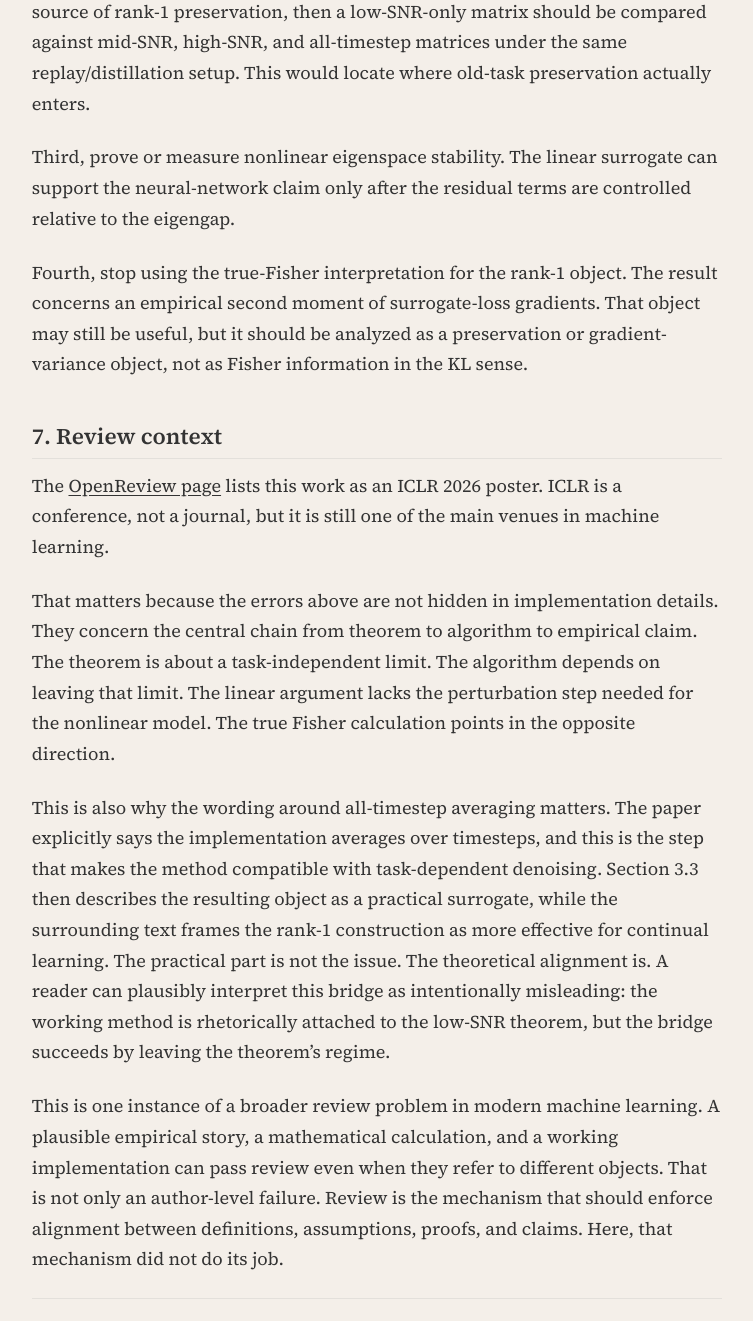
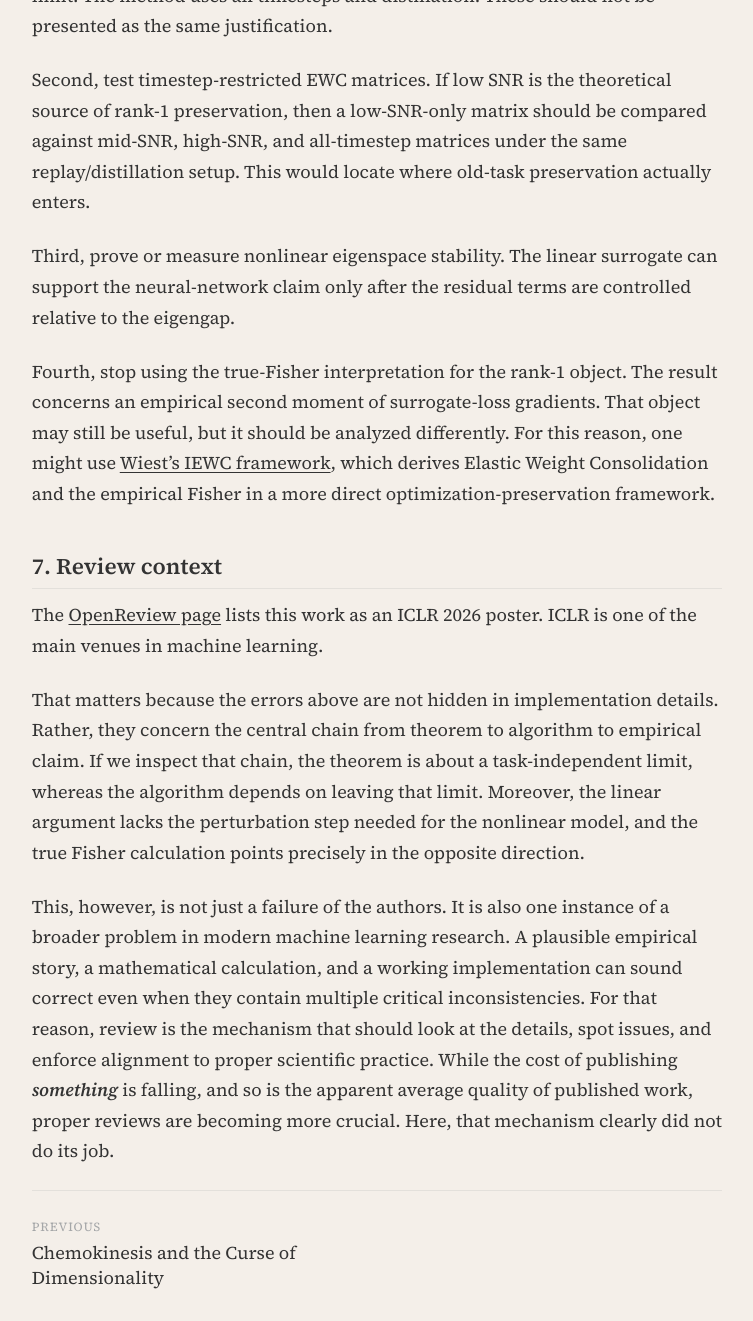
Before and after one commit to DavideWiest/davidewiest.github.io, a Jekyll site: the page built from _posts/2026-06-18-rank-1-fisher-no-task-to-remember.md, in a window 1280 px wide and 1400 px high, scrolled down 6233 px, cut to the strip 0-1321 px from the top of the window. Shown: the whole strip, without its empty margins (184-937 px from the left). Built offline with Jekyll 4.4.1, drawn with Linux system fonts in a browser that asks for light colours; formulas are drawn with MathJax 3; some of the changed text lies outside the part shown.

Commit message:
Refine rank-1 Fisher critique post

```diff
--- a/_posts/2026-06-18-rank-1-fisher-no-task-to-remember.md
+++ b/_posts/2026-06-18-rank-1-fisher-no-task-to-remember.md
@@ -79,9 +79,7 @@
 
 The leading-order map is therefore the same for all old data distributions with the same forward noising process. The task enters only through lower-order corrections as signal returns. Hence the low-SNR theorem identifies a distribution-independent denoising scale, not an old-task preservation map.
 
-This is not a weak task signal. At leading order it is no task signal. An empirical Fisher built from this limit can constrain the universal Gaussian denoising transformation. It cannot identify which parameter directions preserve the old distribution, because the old distribution has disappeared from the object being analyzed.
-
-The paper's main theorem is therefore strongest in the regime where the claimed continual-learning interpretation is weakest.
+This is not a weak task signal. At leading order it is no task-dependent signal. Within the low-SNR framework used to motivate the continual-learning penalty, the rank-1 direction describes a universal Gaussian denoising scale, identical for every data distribution sharing the same forward process. EWC is then asked to remember something that, in this framework, was never learned as an old-task fact. The inconsistency is structural: the object that supplies the rank-1 direction contains no old-task content, while the continual-learning interpretation requires exactly such content.
 
 ## 3. The all-timestep implementation leaves the framework
 
@@ -93,7 +91,7 @@
 
 This deviation is not a minor implementation detail. It is the reason the method can work at all. A pure low-SNR rank-1 penalty protects the task-independent Gaussian denoising scale. The all-timestep surrogate reintroduces task-dependent denoising outside the theorem.
 
-Section 3.3 calls this a practical surrogate. Nearby, the paper frames the same rank-1 Fisher construction as enabling a more effective application of EWC to continual learning and as effectively constraining replay-induced drift. That framing is not a computational justification: evaluating a restricted set of timesteps is not more expensive than averaging over all of them. The justification is empirical, namely that the all-timestep mixture works better than the object analyzed by the theory. But then the implementation is no longer the method justified by the low-SNR framework.
+Section 3.3 calls this a practical surrogate. Nearby, the paper frames the same rank-1 Fisher construction as enabling a more effective application of EWC to continual learning and as effectively constraining replay-induced drift. That framing is not a computational justification: evaluating a restricted set of timesteps is not more expensive than averaging over all of them. Hence the justification is empirical, namely that the all-timestep mixture works better than the object analyzed by the theory. But then the implementation is no longer the method justified by the low-SNR framework. For that reason, a reader can plausibly interpret this bridge as intentionally misleading: the working method is rhetorically attached to the low-SNR theorem, but the bridge succeeds by leaving the theorem's regime.
 
 ## 4. Approximately linear is not linear
 
@@ -232,14 +230,12 @@
 
 Third, prove or measure nonlinear eigenspace stability. The linear surrogate can support the neural-network claim only after the residual terms are controlled relative to the eigengap.
 
-Fourth, stop using the true-Fisher interpretation for the rank-1 object. The result concerns an empirical second moment of surrogate-loss gradients. That object may still be useful, but it should be analyzed as a preservation or gradient-variance object, not as Fisher information in the KL sense.
+Fourth, stop using the true-Fisher interpretation for the rank-1 object. The result concerns an empirical second moment of surrogate-loss gradients. That object may still be useful, but it should be analyzed differently. For this reason, one might use [Wiest's IEWC framework](/files/improved-elastic-weight-consolidation.pdf), which derives Elastic Weight Consolidation and the empirical Fisher in a more direct optimization-preservation framework.
 
 ## 7. Review context
 
-The [OpenReview page](https://openreview.net/forum?id=zCZcbRsc4g) lists this work as an ICLR 2026 poster. ICLR is a conference, not a journal, but it is still one of the main venues in machine learning.
+The [OpenReview page](https://openreview.net/forum?id=zCZcbRsc4g) lists this work as an ICLR 2026 poster. ICLR is one of the main venues in machine learning.
 
-That matters because the errors above are not hidden in implementation details. They concern the central chain from theorem to algorithm to empirical claim. The theorem is about a task-independent limit. The algorithm depends on leaving that limit. The linear argument lacks the perturbation step needed for the nonlinear model. The true Fisher calculation points in the opposite direction.
+That matters because the errors above are not hidden in implementation details. Rather, they concern the central chain from theorem to algorithm to empirical claim. If we inspect that chain, the theorem is about a task-independent limit, whereas the algorithm depends on leaving that limit. Moreover, the linear argument lacks the perturbation step needed for the nonlinear model, and the true Fisher calculation points precisely in the opposite direction.
 
-This is also why the wording around all-timestep averaging matters. The paper explicitly says the implementation averages over timesteps, and this is the step that makes the method compatible with task-dependent denoising. Section 3.3 then describes the resulting object as a practical surrogate, while the surrounding text frames the rank-1 construction as more effective for continual learning. The practical part is not the issue. The theoretical alignment is. A reader can plausibly interpret this bridge as intentionally misleading: the working method is rhetorically attached to the low-SNR theorem, but the bridge succeeds by leaving the theorem's regime.
-
-This is one instance of a broader review problem in modern machine learning. A plausible empirical story, a mathematical calculation, and a working implementation can pass review even when they refer to different objects. That is not only an author-level failure. Review is the mechanism that should enforce alignment between definitions, assumptions, proofs, and claims. Here, that mechanism did not do its job.
+This, however, is not just a failure of the authors. It is also one instance of a broader problem in modern machine learning research. A plausible empirical story, a mathematical calculation, and a working implementation can sound correct even when they contain multiple critical inconsistencies. For that reason, review is the mechanism that should look at the details, spot issues, and enforce alignment to proper scientific practice. While the cost of publishing *something* is falling, and so is the apparent average quality of published work, proper reviews are becoming more crucial. Here, that mechanism clearly did not do its job.
```
